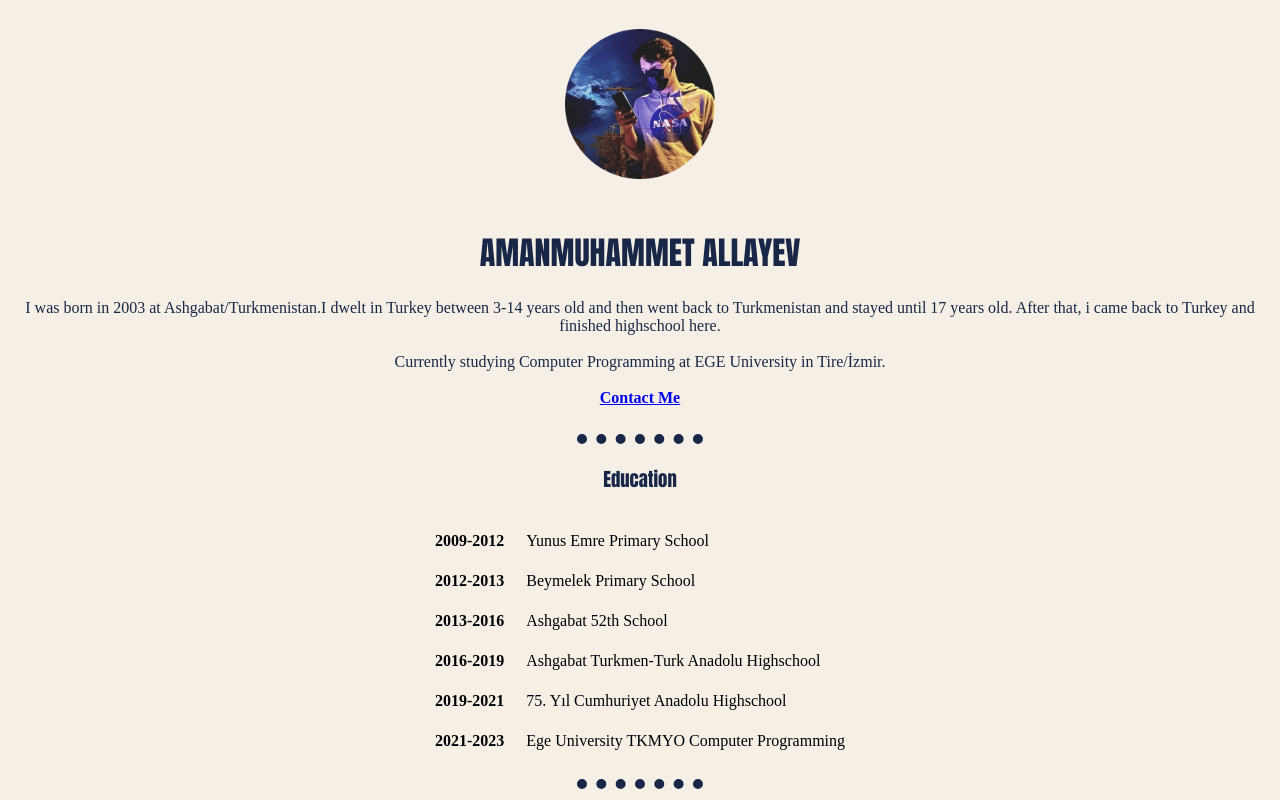
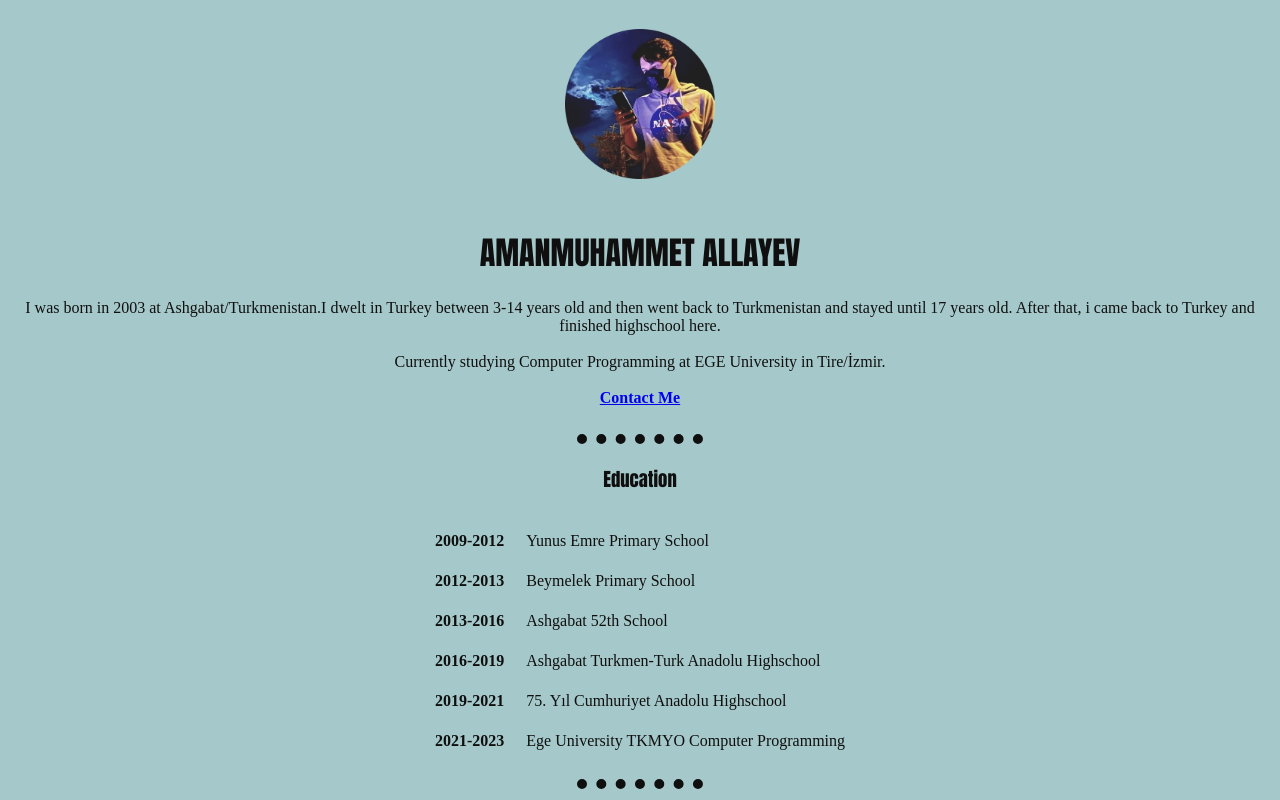
Before and after one commit to maanzoo/CV, a plain HTML site: page index.html in a window 1280 px wide. Shown: the top 800 px of the page. Drawn offline with Linux system fonts and the light colour scheme.

Commit message:
Important Files

```diff
--- a/css/styles.css
+++ b/css/styles.css
@@ -1,10 +1,11 @@
 body {
-  background-color: #f5efe6;
+  background-color: #a5c9ca;
+  color: #100f0f;
 }
 
 hr {
-  background-color: #f5efe6;
-  color: #182747;
+  background-color: #a5c9ca;
+  color: #100f0f;
   border-style: none;
   height: 2px;
   width: 10%;
@@ -14,18 +15,18 @@ hr {
 
 h1 {
   font-family: Impact, Haettenschweiler, "Arial Narrow Bold", sans-serif;
-  color: #182747;
+  color: #100f0f;
   text-align: center;
 }
 
 p {
-  color: #182747;
+  color: #100f0f;
   text-align: center;
 }
 
 h3 {
   font-family: Impact, Haettenschweiler, "Arial Narrow Bold", sans-serif;
-  color: #182747;
+  color: #100f0f;
   text-align: center;
 }
 
```
Also changed, not shown: index.html (+1 -0 lines).
